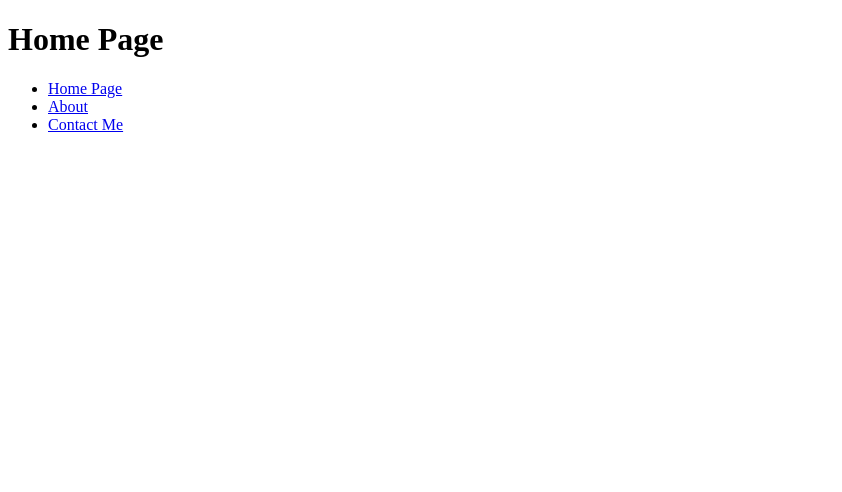
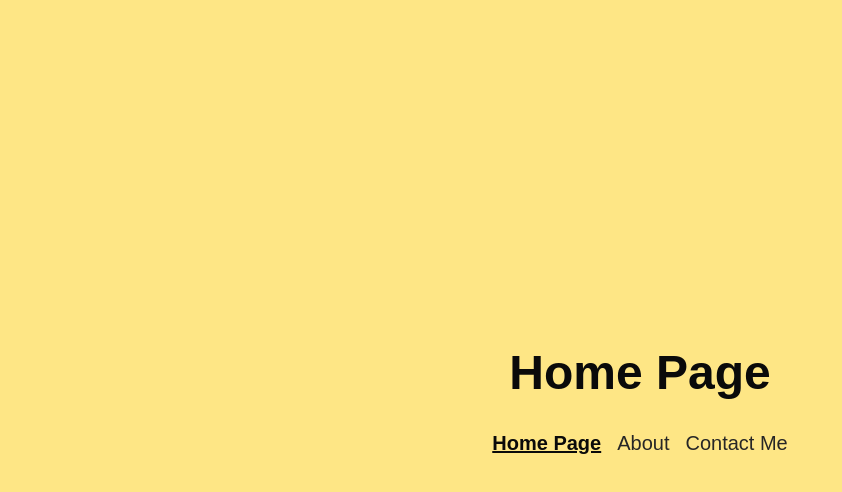
Before and after one commit to michalwachowicz/basic-informational-site, a website: page public/index.html in a window 1280 px wide. Shown: the whole page, without its empty margins (0-842 px from the left). Drawn offline with Linux system fonts and the light colour scheme.

Commit message:
Add basic styling

```diff
--- a/public/index.html
+++ b/public/index.html
@@ -3,6 +3,7 @@
   <head>
     <meta charset="UTF-8" />
     <meta name="viewport" content="width=device-width, initial-scale=1.0" />
+    <link rel="stylesheet" href="./styles.css" />
     <title>Home Page</title>
   </head>
   <body>
--- /dev/null
+++ b/public/styles.css
@@ -0,0 +1,45 @@
+body {
+  font-family: Arial, Helvetica, sans-serif;
+}
+
+* {
+  box-sizing: border-box;
+  margin: 0;
+  padding: 0;
+}
+
+.container {
+  display: flex;
+  justify-content: center;
+  align-items: center;
+  flex-direction: column;
+  gap: 2rem;
+  padding: 2rem;
+  width: 100vw;
+  min-height: 100vh;
+  background-color: oklch(0.924 0.12 95.746);
+}
+
+h1 {
+  font-size: 3rem;
+  font-weight: 900;
+  color: oklch(0.145 0 0);
+}
+
+ul {
+  display: flex;
+  list-style: none;
+  gap: 1rem;
+}
+
+li.active a {
+  color: oklch(0.145 0 0);
+  font-weight: 700;
+  text-decoration: underline;
+}
+
+a {
+  color: oklch(0.269 0 0);
+  text-decoration: none;
+  font-size: 1.25rem;
+}
```
Also changed, not shown: public/404.html (+1 -0 lines), public/about.html (+1 -0 lines), public/contact-me.html (+1 -0 lines).
